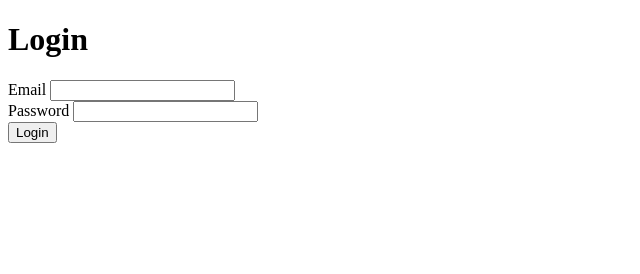
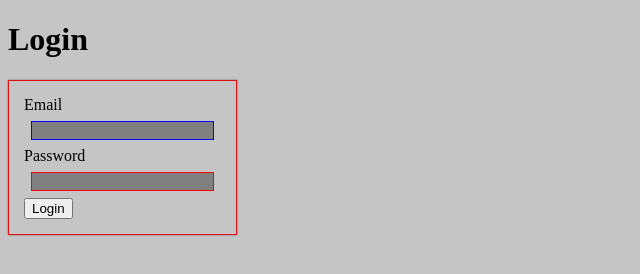
Before and after one commit to NioTex92/NioTex12.github.io, a plain HTML site: page login.html in a window 1280 px wide. Shown: the whole page, without its empty margins (0-640 px from the left). Drawn offline with Linux system fonts and the light colour scheme.

Commit message:
added login

```diff
--- a/css/login.css
+++ b/css/login.css
@@ -1,4 +1,4 @@
-body{
+body {
 background-color: #c5c5c5;
  }
 
@@ -28,5 +28,4 @@ background-color: #c5c5c5;
 
 .login-div input:focus {
     box-shadow: 2px 2px 3px #c0c0c0 ;
-
 }
--- a/login.html
+++ b/login.html
@@ -5,7 +5,7 @@
     <meta charset="UTF-8">
     <meta name="viewport" content="width=device-width, initial-scale=1.0">
     <title>Selektor</title>
-    <link rel="stylesheet" href="css/selektor.css">
+    <link rel="stylesheet" href="css/login.css">
 </head>
 
 <body>
```
